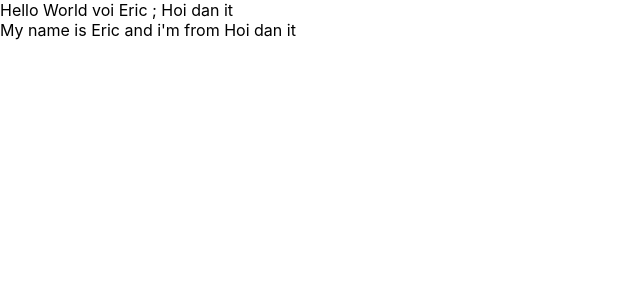
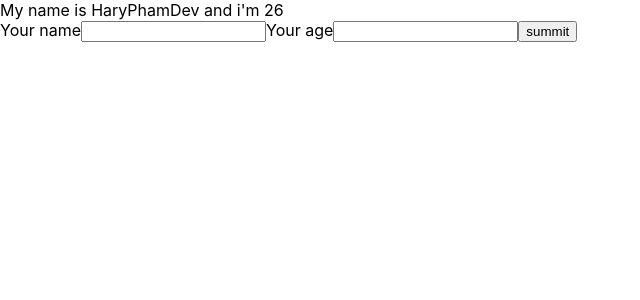
Before and after one commit to tmsoftwarevn/Landing-Page, a React (Create React App) app: page / in a window 1280 px wide. Shown: the top 300 px of the page, without its empty margins (0-640 px from the left). Built offline with nearby package versions, Linux system fonts and the light colour scheme.

Commit message:
component

```diff
--- a/src/App.js
+++ b/src/App.js
@@ -8,7 +8,7 @@
   render() {
     return (
       <div>
-        Hello World voi Eric ; Hoi dan it
+        {/* Hello World voi Eric ; Hoi dan it */}
         <MyCompunent></MyCompunent>
       </div>
     )
--- a/src/components/MyComponent.js
+++ b/src/components/MyComponent.js
@@ -1,18 +1,15 @@
 
 
 import React from "react"
+import Userinfo from "./Userinfor"
+
 class MyCompunent extends React.Component {
-
-    state = {
-        name: 'Eric',
-        address: 'Hoi dan it',
-        age: 26
-    }
 
     render() {
         return (
             <div>
-                My name is {this.state.name} and i'm from {this.state.address}
+
+                <Userinfo />
 
             </div>
         );
--- /dev/null
+++ b/src/components/Userinfor.js
@@ -0,0 +1,45 @@
+
+import React from "react";
+class Userinfo extends React.Component {
+    state = {
+        name: 'HaryPhamDev',
+        address: 'Hoi dan it',
+        age: 26
+    }
+
+    handleOnChange = (event) => {
+        //event.target.value = this.state.name
+        this.setState({
+            name: event.target.value
+        })
+    }
+    handleOnSubmit = (event) => {
+        event.preventDefault();
+        console.log(this.state)
+    }
+    handleOnChangeAge = (event) => {
+        this.setState({
+            age: event.target.value
+        })
+    }
+    render() {
+        return (
+            <div>
+                My name is {this.state.name} and i'm  {this.state.age}
+
+                <form onSubmit={(event) => { this.handleOnSubmit(event) }}>
+                    <label>Your name</label>
+                    <input type="text"
+                        onChange={(event) => { this.handleOnChange(event) }}
+                    />
+                    <label>Your age</label>
+                    <input type="text"
+                        onChange={(event) => { this.handleOnChangeAge(event) }}
+                    />
+                    <button>summit </button>
+                </form>
+            </div>
+        )
+    }
+}
+export default Userinfo;
```
